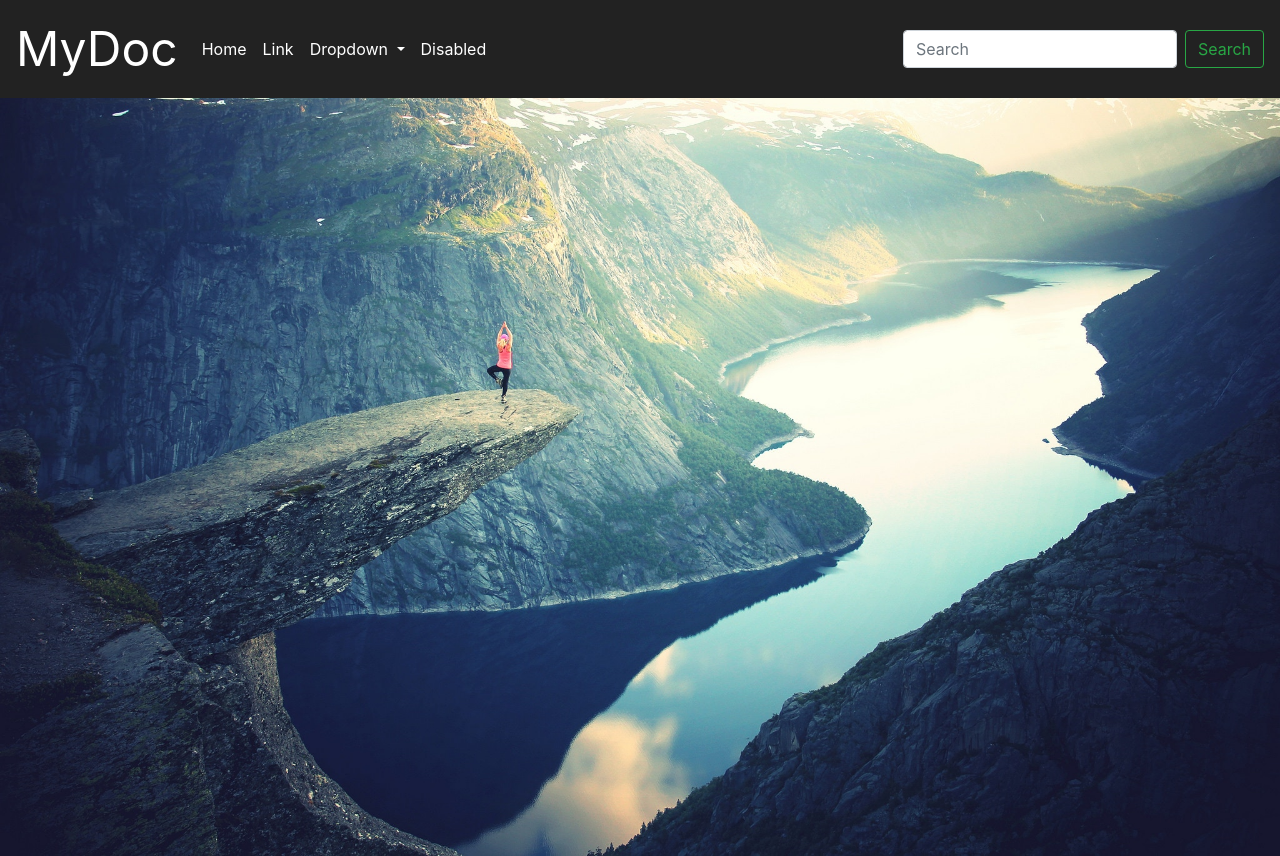
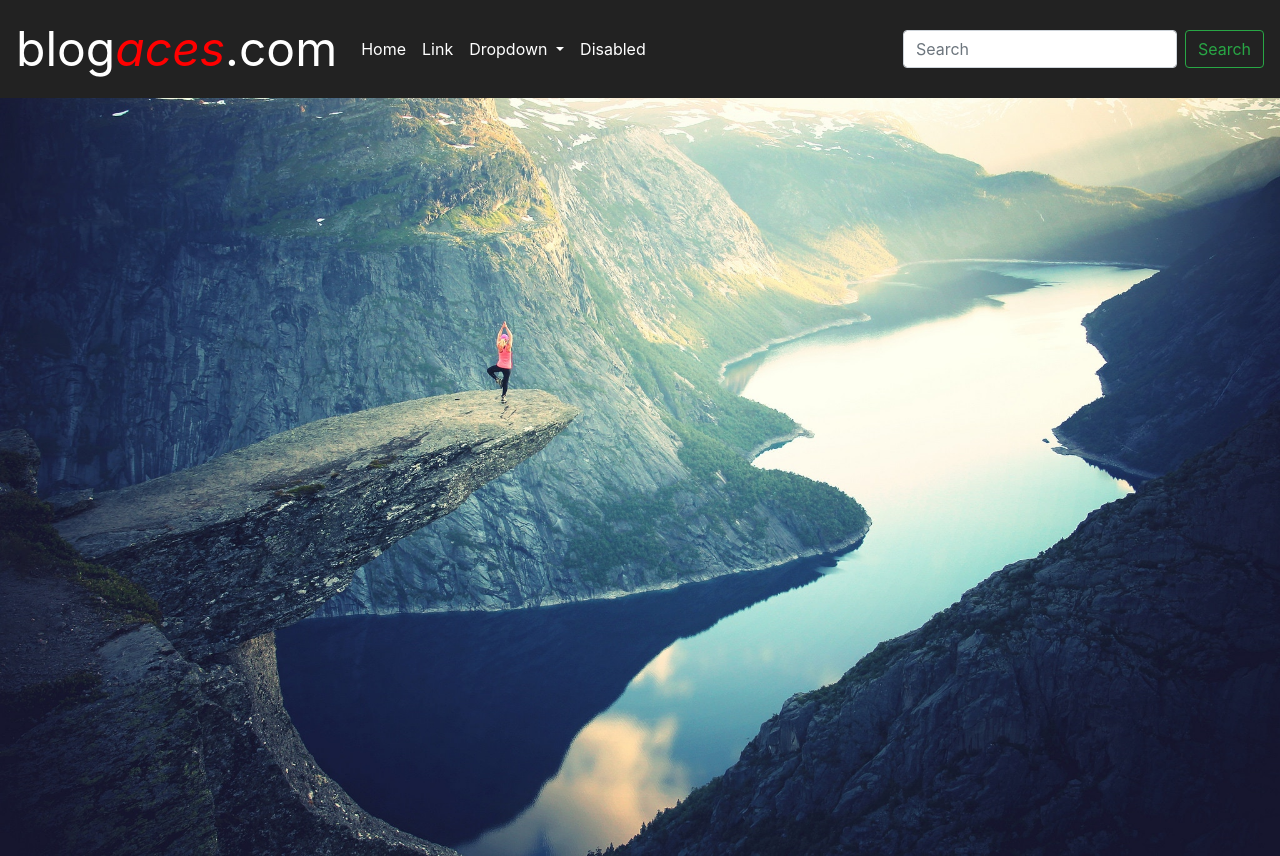
Before and after one commit to TilokSaha/Parallax, a plain HTML site: page index.html in a window 1280 px wide. Shown: the top 856 px of the page. Drawn offline with nearby package versions, Linux system fonts and the light colour scheme.

Commit message:
Update index.html

```diff
--- a/index.html
+++ b/index.html
@@ -22,7 +22,7 @@
 <body>
   <div class="container-fluid">
   <nav class="navbar navbar-expand-lg navbar-dark bg-light fixed-top">
-    <a class="navbar-brand" href="#">MyDoc</a>
+    <a class="navbar-brand" href="#">blog<em style="color:red">aces</em>.com</a>
     <button class="navbar-toggler" type="button" data-toggle="collapse" data-target="#navbarSupportedContent" aria-controls="navbarSupportedContent" aria-expanded="false" aria-label="Toggle navigation">
       <span class="navbar-toggler-icon"></span>
     </button>
```
